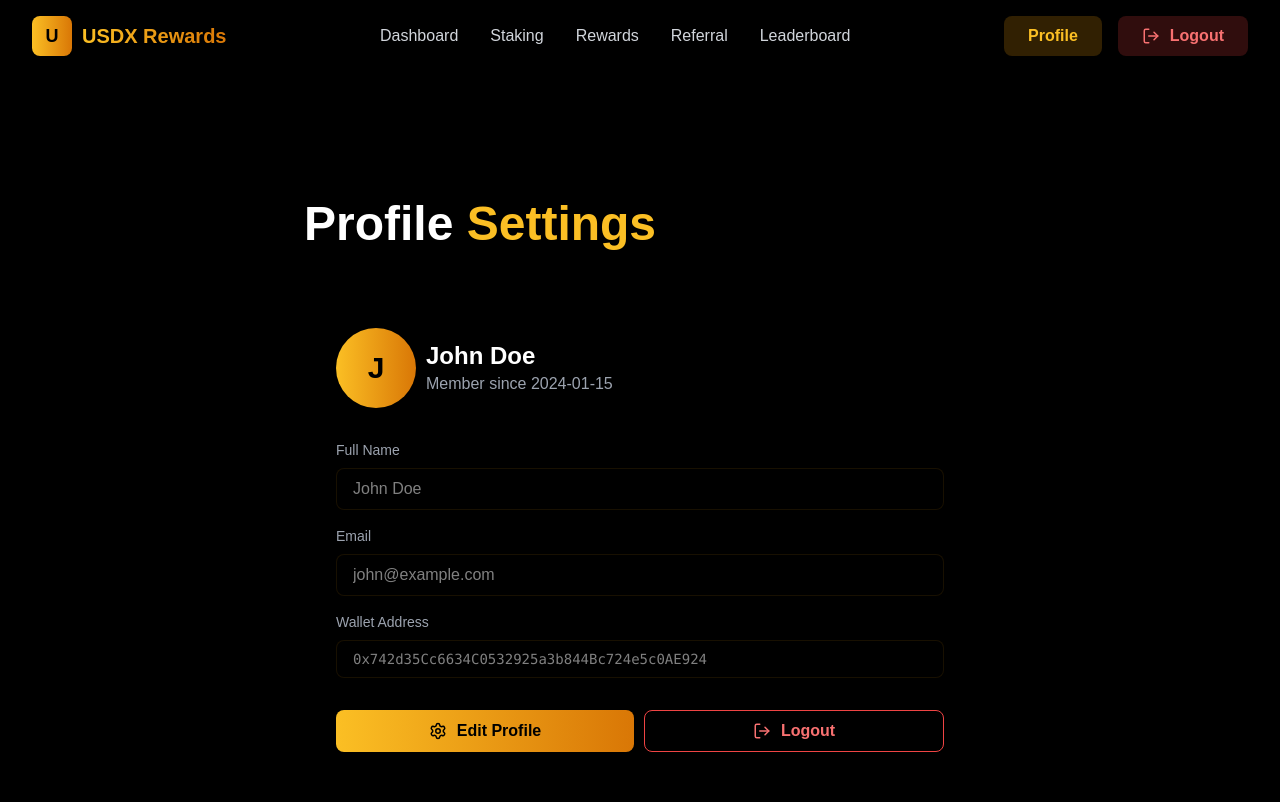
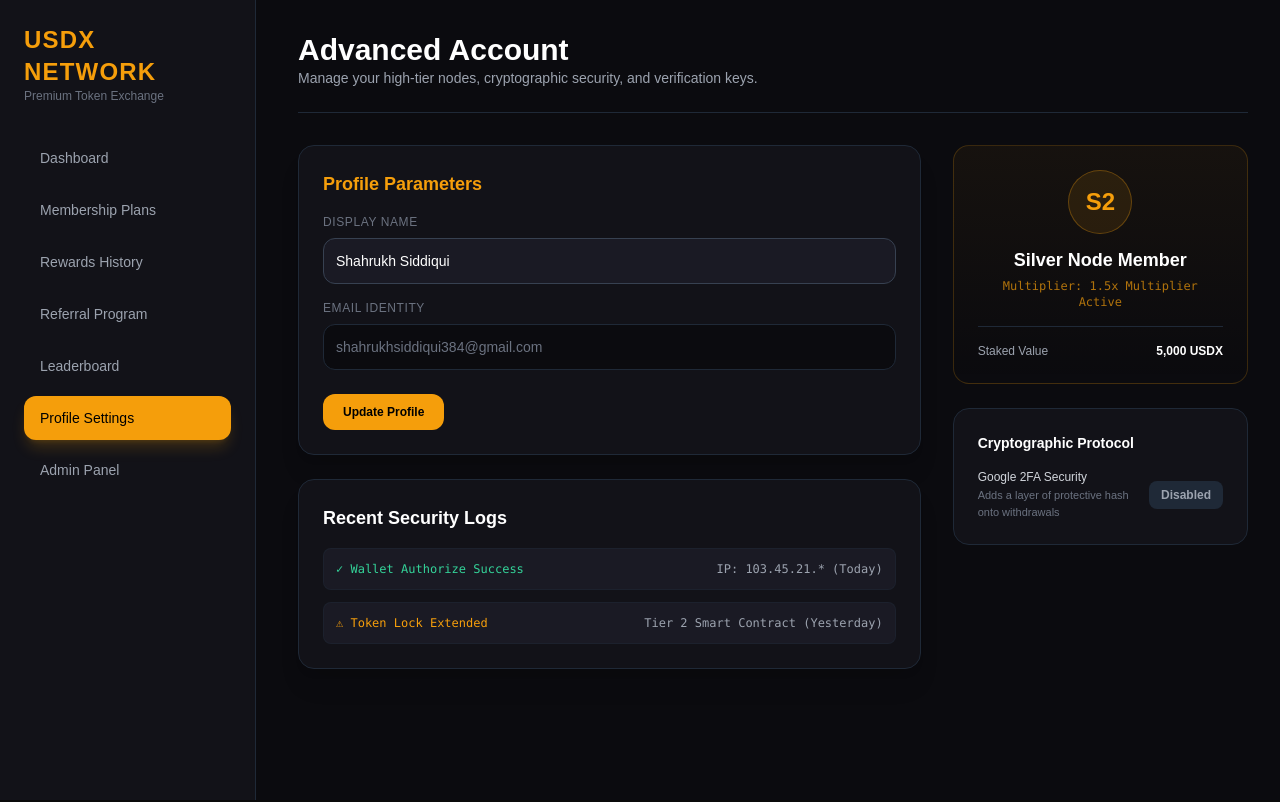
Before and after one commit to usdxofficialdev/-Dead-Token-Exchange-, a Next.js app: page /profile in a window 1280 px wide. Shown: the top 802 px of the page. Built offline with nearby package versions, Linux system fonts and the light colour scheme; what wagmi would draw is missing.

Commit message:
Update page.tsx

```diff
--- a/app/profile/page.tsx
+++ b/app/profile/page.tsx
@@ -1,121 +1,154 @@
-'use client';
+"use client";
 
-import React, { useState } from 'react';
-import { motion } from 'framer-motion';
-import { Navigation } from '@/components/Navigation';
-import { Footer } from '@/components/Footer';
-import { Settings, LogOut } from 'lucide-react';
+import { useState } from "react";
+import { useRouter } from "next/navigation";
 
-export default function ProfilePage() {
-const [profile] = useState({
-  name: 'John Doe',
-  email: 'john@example.com',
-  wallet: '0x742d35Cc6634C0532925a3b844Bc724e5c0AE924',
-  joinDate: '2024-01-15',
-  });
+export default function AdvancedProfilePage() {
+  const router = useRouter();
 
-  const [isEditing, setIsEditing] = useState(false);
+  // Sabhi pages se matching Sidebar items
+  const menuItems = [
+    { name: "Dashboard", route: "/dashboard", active: false },
+    { name: "Membership Plans", route: "/membership", active: false },
+    { name: "Rewards History", route: "/rewards", active: false },
+    { name: "Referral Program", route: "/referral", active: false },
+    { name: "Leaderboard", route: "/leaderboard", active: false },
+    { name: "Profile Settings", route: "/profile", active: true }, // Yeh active hai
+    { name: "Admin Panel", route: "/admin", active: false },
+  ];
+
+  // Dummy State for Advance Info
+  const [username, setUsername] = useState("Shahrukh Siddiqui");
+  const [twoFactor, setTwoFactor] = useState(false);
 
   return (
-    <main className="min-h-screen bg-black">
-      <Navigation isLoggedIn={true} onLogout={() => {}} />
+    <div className="flex min-h-screen bg-[#0B0B0F] text-white">
 
-      <section className="py-20 px-4 md:px-8 pt-32">
-        <div className="max-w-2xl mx-auto">
-          <motion.div
-            initial={{ opacity: 0, y: 20 }}
-            animate={{ opacity: 1, y: 0 }}
-          >
-            <h1 className="text-5xl font-black mb-12">
-              Profile <span className="text-gold-400">Settings</span>
-            </h1>
+      {/* 1. MATCHING SIDEBAR */}
+      <aside className="w-64 border-r border-gray-800 bg-[#121218] p-6 hidden md:block">
+        <div className="mb-8">
+          <h1 className="text-2xl font-bold text-amber-500 tracking-wider">USDX NETWORK</h1>
+          <p className="text-xs text-gray-500">Premium Token Exchange</p>
+        </div>
+        <nav className="space-y-2">
+          {menuItems.map((item, index) => (
+            <button
+              key={index}
+              onClick={() => router.push(item.route)}
+              className={`w-full text-left px-4 p-3 rounded-xl text-sm font-medium transition-all ${
+                item.active
+                  ? "bg-amber-500 text-black shadow-lg shadow-amber-500/20"
+                  : "text-gray-400 hover:bg-[#1A1A24] hover:text-white"
+              }`}
+            >
+              {item.name}
+            </button>
+          ))}
+        </nav>
+      </aside>
 
-            <motion.div
-              initial={{ opacity: 0, y: 20 }}
-              animate={{ opacity: 1, y: 0 }}
-              transition={{ delay: 0.2 }}
-              className="glass rounded-2xl p-8 mb-8"
-            >
-              <div className="flex items-center gap-6 mb-8">
-                <div className="w-20 h-20 rounded-full bg-gradient-to-r from-gold-400 to-gold-600 flex items-center justify-center text-3xl font-black text-black">
-                  {profile.name[0]}
-                </div>
-                <div>
-                  <h2 className="text-2xl font-black">{profile.name}</h2>
-                  <p className="text-gray-400">Member since {profile.joinDate}</p>
-                </div>
-              </div>
+      {/* 2. MAIN CONTENT AREA */}
+      <main className="flex-1 p-8 overflow-y-auto">
 
+        {/* Top Header */}
+        <header className="flex items-center justify-between border-b border-gray-800 pb-6 mb-8">
+          <div>
+            <h2 className="text-3xl font-bold">Advanced Account</h2>
+            <p className="text-sm text-gray-400">Manage your high-tier nodes, cryptographic security, and verification keys.</p>
+          </div>
+        </header>
+
+        {/* 3. TWO-COLUMN ADVANCED LAYOUT */}
+        <div className="grid grid-cols-1 lg:grid-cols-3 gap-8">
+
+          {/* LEFT: User info & KYC Cards */}
+          <div className="lg:col-span-2 space-y-6">
+
+            {/* Box A: Identity Info */}
+            <div className="rounded-2xl border border-gray-800 bg-[#121218] p-6 shadow-xl">
+              <h3 className="text-lg font-bold mb-4 text-amber-500">Profile Parameters</h3>
               <div className="space-y-4">
                 <div>
-                  <label className="text-sm text-gray-400 block mb-2">Full Name</label>
+                  <label className="block text-xs font-medium text-gray-500 uppercase tracking-wider mb-2">Display Name</label>
                   <input
                     type="text"
-                    value={profile.name}
-                    disabled={!isEditing}
-                    className="w-full bg-black/50 border border-gold-500/20 rounded-lg px-4 py-2 text-white disabled:opacity-50"
+                    value={username}
+                    onChange={(e) => setUsername(e.target.value)}
+                    className="w-full rounded-xl border border-gray-700 bg-[#1A1A24] p-3 text-white focus:border-amber-500 focus:outline-none transition-colors text-sm"
                   />
                 </div>
                 <div>
-                  <label className="text-sm text-gray-400 block mb-2">Email</label>
-                  <input
-                    type="email"
-                    value={profile.email}
-                    disabled={!isEditing}
-                    className="w-full bg-black/50 border border-gold-500/20 rounded-lg px-4 py-2 text-white disabled:opacity-50"
-                  />
-                </div>
-                <div>
-                  <label className="text-sm text-gray-400 block mb-2">Wallet Address</label>
+                  <label className="block text-xs font-medium text-gray-500 uppercase tracking-wider mb-2">Email Identity</label>
                   <input
                     type="text"
-                    value={profile.wallet}
-                    disabled={!isEditing}
-                    className="w-full bg-black/50 border border-gold-500/20 rounded-lg px-4 py-2 text-white disabled:opacity-50 font-mono text-sm"
+                    value="shahrukhsiddiqui384@gmail.com"
+                    disabled
+                    className="w-full rounded-xl border border-gray-800 bg-[#0B0B0F] p-3 text-gray-500 cursor-not-allowed outline-none text-sm"
                   />
                 </div>
               </div>
+              <button className="mt-6 rounded-xl bg-amber-500 px-5 py-2.5 text-xs font-bold text-black hover:bg-amber-600 transition-all">
+                Update Profile
+              </button>
+            </div>
 
-              <div className="flex gap-4 mt-8">
+            {/* Box B: Advanced System Logs */}
+            <div className="rounded-2xl border border-gray-800 bg-[#121218] p-6 shadow-xl">
+              <h3 className="text-lg font-bold mb-4 text-white">Recent Security Logs</h3>
+              <div className="space-y-3 font-mono text-xs text-gray-400">
+                <div className="flex justify-between p-3 rounded-lg bg-[#1A1A24] border border-gray-800/50">
+                  <span className="text-emerald-400">✓ Wallet Authorize Success</span>
+                  <span>IP: 103.45.21.* (Today)</span>
+                </div>
+                <div className="flex justify-between p-3 rounded-lg bg-[#1A1A24] border border-gray-800/50">
+                  <span className="text-amber-500">⚠ Token Lock Extended</span>
+                  <span>Tier 2 Smart Contract (Yesterday)</span>
+                </div>
+              </div>
+            </div>
+
+          </div>
+
+          {/* RIGHT: Tier Badges & Verification Status */}
+          <div className="space-y-6">
+
+            {/* Badge Card */}
+            <div className="rounded-2xl border border-amber-500/20 bg-gradient-to-b from-amber-500/5 to-transparent p-6 text-center">
+              <div className="mx-auto w-16 h-16 rounded-full bg-amber-500/10 flex items-center justify-center border border-amber-500/30 text-amber-500 text-2xl font-bold mb-3">
+                S2
+              </div>
+              <h4 className="text-lg font-bold text-white">Silver Node Member</h4>
+              <p className="text-xs text-amber-500/70 font-mono mt-1">Multiplier: 1.5x Multiplier Active</p>
+              <div className="mt-4 pt-4 border-t border-gray-800 text-xs text-gray-400 flex justify-between">
+                <span>Staked Value</span>
+                <span className="font-bold text-white">5,000 USDX</span>
+              </div>
+            </div>
+
+            {/* Advanced Toggle Box */}
+            <div className="rounded-2xl border border-gray-800 bg-[#121218] p-6">
+              <h3 className="text-sm font-bold mb-4 text-white">Cryptographic Protocol</h3>
+              <div className="flex items-center justify-between">
+                <div>
+                  <p className="text-xs font-medium text-gray-300">Google 2FA Security</p>
+                  <p className="text-[11px] text-gray-500 mt-0.5">Adds a layer of protective hash onto withdrawals</p>
+                </div>
                 <button
-                  onClick={() => setIsEditing(!isEditing)}
-                  className="flex-1 px-6 py-2 rounded-lg bg-gradient-to-r from-gold-400 to-gold-600 text-black font-bold hover:shadow-glow-gold-lg transition flex items-center gap-2 justify-center"
+                  onClick={() => setTwoFactor(!twoFactor)}
+                  className={`px-3 py-1.5 rounded-lg text-xs font-bold transition-all ${
+                    twoFactor ? "bg-emerald-500 text-black" : "bg-gray-800 text-gray-400 hover:bg-gray-700"
+                  }`}
                 >
-                  <Settings size={18} />
-                  {isEditing ? 'Save Changes' : 'Edit Profile'}
-                </button>
-                <button className="flex-1 px-6 py-2 rounded-lg border border-red-500 text-red-400 font-bold hover:bg-red-500/10 transition flex items-center gap-2 justify-center">
-                  <LogOut size={18} />
-                  Logout
+                  {twoFactor ? "Enabled" : "Disabled"}
                 </button>
               </div>
-            </motion.div>
+            </div>
 
-            {/* Security Settings */}
-            <motion.div
-              initial={{ opacity: 0, y: 20 }}
-              animate={{ opacity: 1, y: 0 }}
-              transition={{ delay: 0.3 }}
-              className="glass rounded-2xl p-8"
-            >
-              <h3 className="text-2xl font-black mb-6 text-gold-400">Security</h3>
-              <div className="space-y-4">
-                <button className="w-full px-6 py-3 rounded-lg border border-gold-400 text-gold-400 font-bold hover:bg-gold-400/10 transition text-left">
-                  Change Password
-                </button>
-                <button className="w-full px-6 py-3 rounded-lg border border-gold-400 text-gold-400 font-bold hover:bg-gold-400/10 transition text-left">
-                  Enable Two-Factor Authentication
-                </button>
-                <button className="w-full px-6 py-3 rounded-lg border border-gold-400 text-gold-400 font-bold hover:bg-gold-400/10 transition text-left">
-                  Manage Connected Devices
-                </button>
-              </div>
-            </motion.div>
-          </motion.div>
+          </div>
+
         </div>
-      </section>
 
-      <Footer />
-    </main>
+      </main>
+    </div>
   );
 }
```
